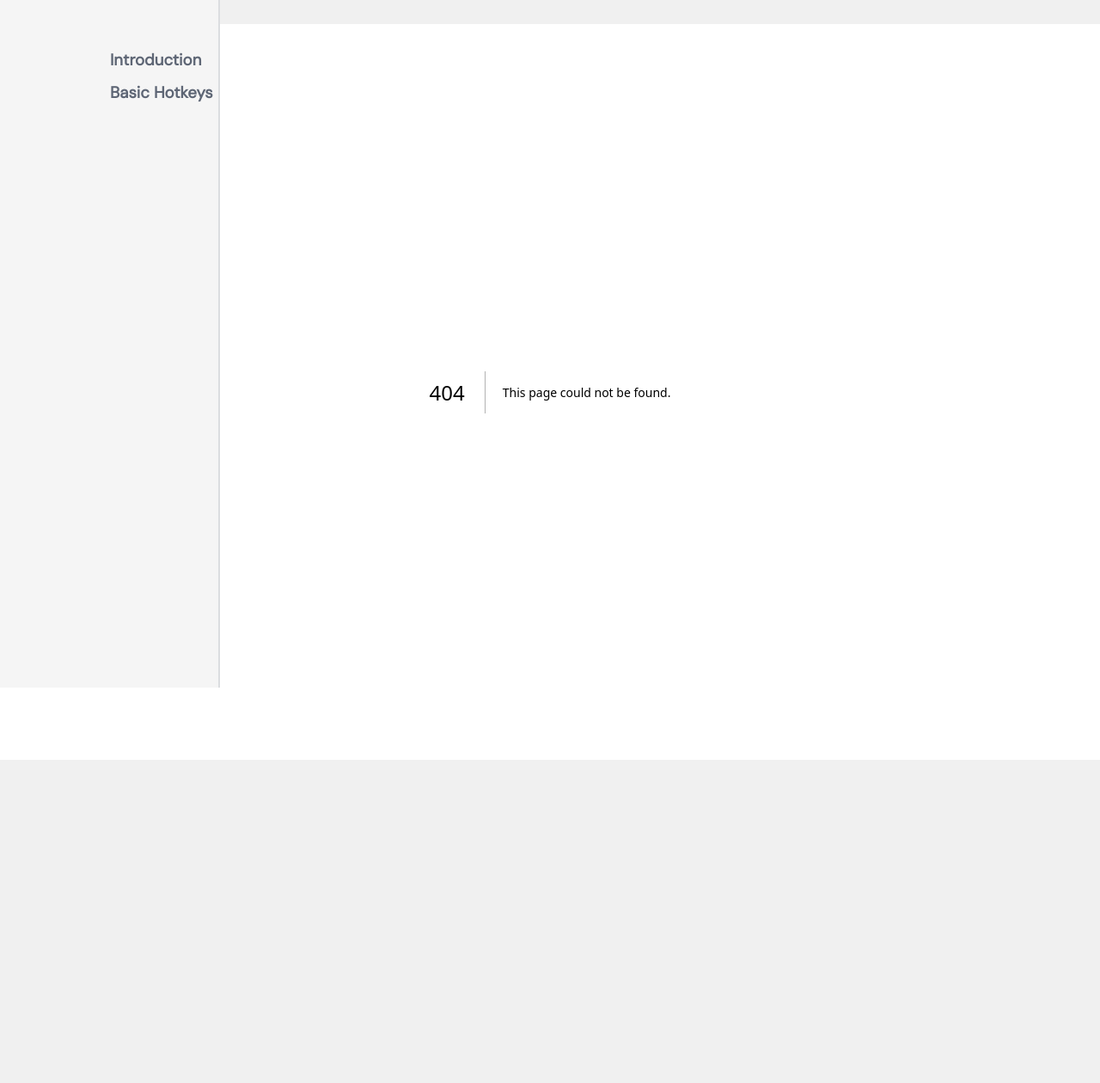
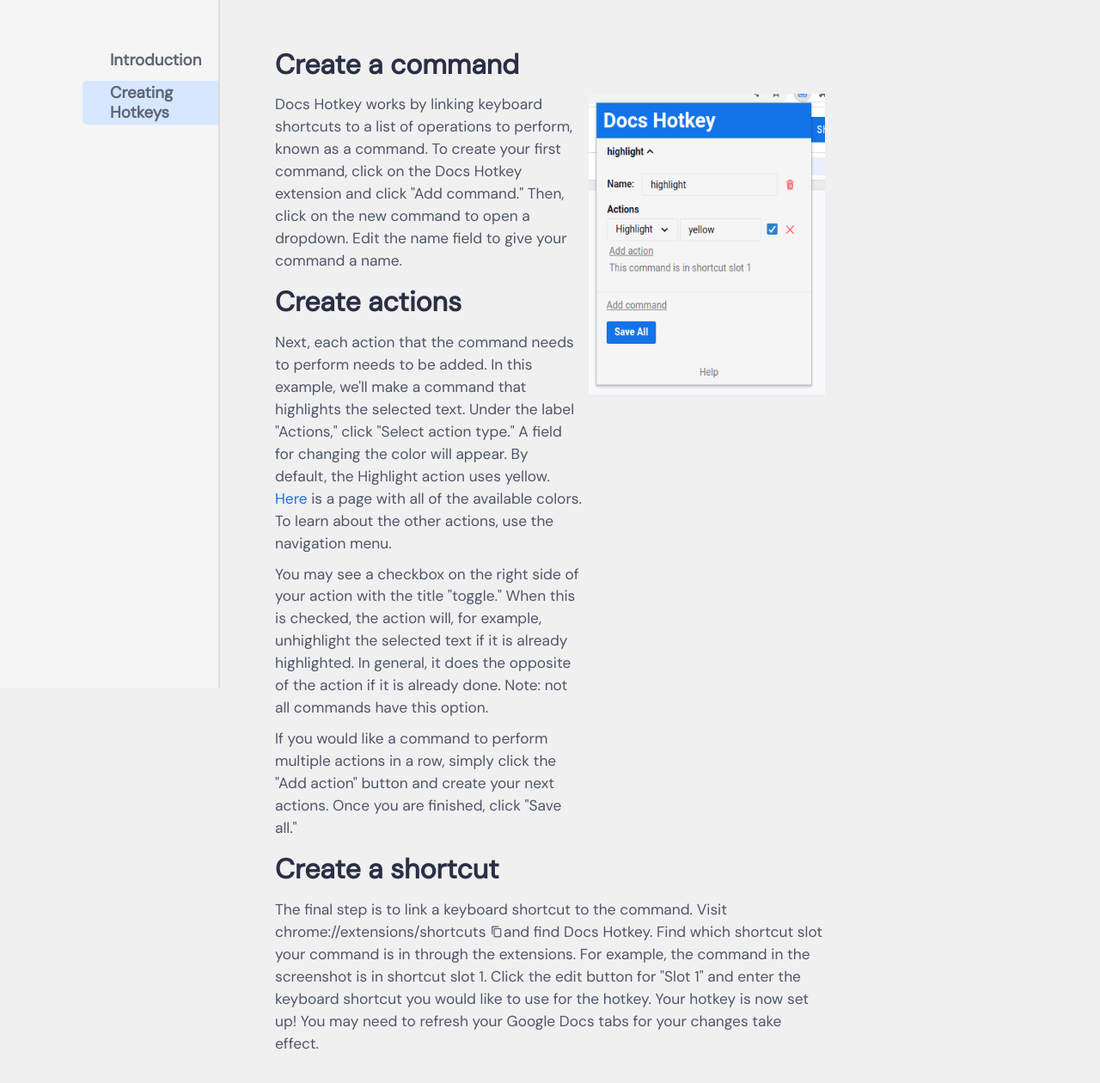
Before and after one commit to ZackMurry/docs-hotkey, a Next.js app in the folder web/frontend/: page /creating-hotkeys in a window 1280 px wide. Before the commit this address had no page. Shown: the top 1260 px of the page at 86% size. Before the commit the page ends 912 px from the top, so only its background shows below. Built offline with nearby package versions, Linux system fonts and the light colour scheme.

Commit message:
Finish creating hotkeys page

```diff
--- a/web/frontend/components/DocumentationPage.tsx
+++ b/web/frontend/components/DocumentationPage.tsx
@@ -1,4 +1,4 @@
-import { Box } from '@chakra-ui/react'
+import { Box, useBreakpointValue } from '@chakra-ui/react'
 import NavItem from 'components/NavItem'
 import { useRouter } from 'next/router'
 import { FC, ReactNode } from 'react'
@@ -9,9 +9,11 @@
 
 const DocumentationPage: FC<Props> = ({ children }) => {
   const router = useRouter()
+  const isDesktop = useBreakpointValue({ base: false, lg: true })
   const path = router.asPath
   return (
     <>
+      {isDesktop && (
         <Box
           position='fixed'
           top='0'
@@ -25,9 +27,10 @@
         >
           {/* todo: add Docs Hotkey in top left */}
           <NavItem title='Introduction' path='/' currentPath={path} />
-        <NavItem title='Basic Hotkeys' path='/basic-hotkeys' currentPath={path} />
+          <NavItem title='Creating Hotkeys' path='/creating-hotkeys' currentPath={path} />
         </Box>
-      <Box m='3.5vh 15vw' p='3.5vh 10vw'>
+      )}
+      <Box my='3.5vh' mx={{ base: '5vw', lg: '15vw' }} py='3.5vh' px={{ base: '5vw', lg: '10vw' }}>
         {children}
       </Box>
     </>
--- /dev/null
+++ b/web/frontend/pages/creating-hotkeys.tsx
@@ -0,0 +1,65 @@
+import { FC } from 'react'
+import { Box, Heading, Text, Link, Img, Stack } from '@chakra-ui/react'
+import { CopyIcon, ExternalLinkIcon } from '@chakra-ui/icons'
+
+const CreatingHotkeysSection: FC = () => {
+  return (
+    <Box>
+      {/* purpose, key terms, installation */}
+      <Heading fontSize='24pt' color='headingText' mb='15px'>
+        Create a command
+      </Heading>
+      <Stack direction={{ base: 'column', lg: 'row' }}>
+        <Box>
+          <Text fontSize='13pt' color='bodyText' mb='15px'>
+            Docs Hotkey works by linking keyboard shortcuts to a list of operations to perform, known as a command. To create
+            your first command, click on the Docs Hotkey extension and click "Add command." Then, click on the new command to
+            open a dropdown. Edit the name field to give your command a name.
+          </Text>
+          <Heading fontSize='24pt' color='headingText' mb='15px'>
+            Create actions
+          </Heading>
+          <Text fontSize='13pt' color='bodyText' mb='10px'>
+            Next, each action that the command needs to perform needs to be added. In this example, we'll make a command that
+            highlights the selected text. Under the label "Actions," click "Select action type." A field for changing the
+            color will appear. By default, the Highlight action uses yellow.{' '}
+            <Link href='/highlight' color='docsBlue'>
+              Here
+            </Link>{' '}
+            is a page with all of the available colors. To learn about the other actions, use the navigation menu.
+          </Text>
+          <Text fontSize='13pt' color='bodyText' mb='10px'>
+            You may see a checkbox on the right side of your action with the title "toggle." When this is checked, the action
+            will, for example, unhighlight the selected text if it is already highlighted. In general, it does the opposite
+            of the action if it is already done. Note: not all commands have this option.
+          </Text>
+          <Text fontSize='13pt' color='bodyText' mb='15px'>
+            If you would like a command to perform multiple actions in a row, simply click the "Add action" button and create
+            your next actions. Once you are finished, click "Save all."
+          </Text>
+        </Box>
+        <Img
+          src='/highlight_command.png'
+          alt='Screenshot of a command that toggles highlight yellow on the selected text.'
+          width={{ base: '225px', md: '250px', lg: '275px' }}
+          height={{ base: '270px', md: '300px', lg: '350px' }}
+        />
+      </Stack>
+      <Heading fontSize='24pt' color='headingText' mb='15px'>
+        Create a shortcut
+      </Heading>
+      <Text fontSize='13pt' color='bodyText' mb='10px'>
+        The final step is to link a keyboard shortcut to the command. Visit{' '}
+        <Link color='bodyText' onClick={() => navigator.clipboard.writeText('chrome://extensions/shortcuts')}>
+          chrome://extensions/shortcuts <CopyIcon fontSize='sm' mx='1px' mt='-3px' />
+        </Link>
+        and find Docs Hotkey. Find which shortcut slot your command is in through the extensions. For example, the command in
+        the screenshot is in shortcut slot 1. Click the edit button for "Slot 1" and enter the keyboard shortcut you would
+        like to use for the hotkey. Your hotkey is now set up! You may need to refresh your Google Docs tabs for your changes
+        take effect.
+      </Text>
+    </Box>
+  )
+}
+
+export default CreatingHotkeysSection
```
Also changed, not shown: web/frontend/pages/basic-hotkeys.tsx (deleted, +0 -25 lines), web/frontend/pages/index.tsx (+17 -11 lines), web/frontend/public/highlight_command.png (added), 1 other file (tests, documents, lock files or other folders). Lines whose indentation alone changed are shown as unchanged.
